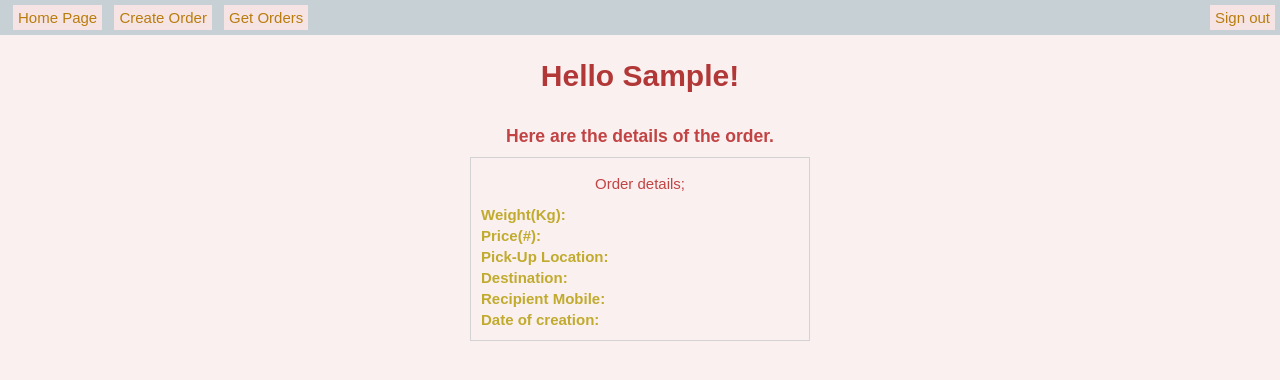
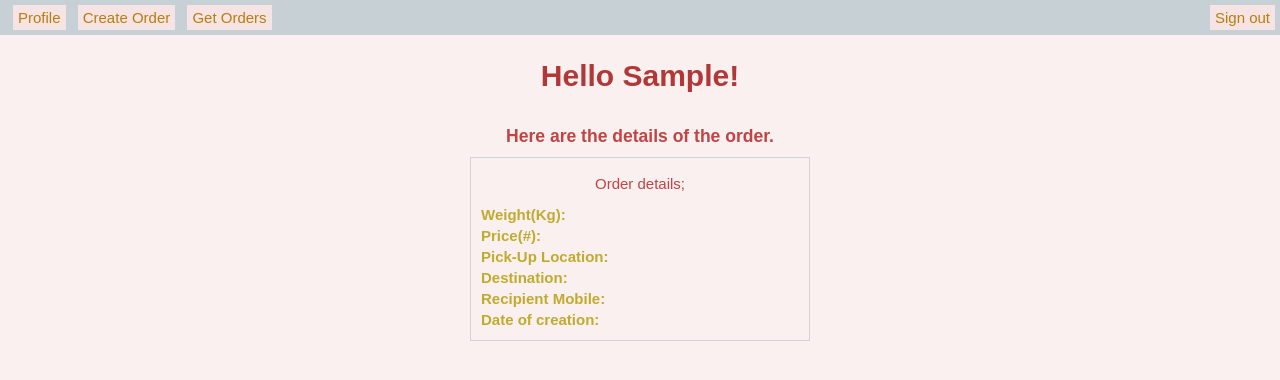
Before and after one commit to primus02/sendit-vanilla-frontend, a plain HTML site: page apporderdetails.html in a window 1280 px wide. Drawn offline with Linux system fonts and the light colour scheme; no server answers; sample sign-in values are in the browser's storage.

Commit message:
Update apporderdetails.html

```diff
--- a/apporderdetails.html
+++ b/apporderdetails.html
@@ -21,7 +21,7 @@
    <body>
        <nav>
            <ul class="nav">
-             <li><a href="admin.html">Home Page</a></li>
+             <li><a href="admin.html">Profile</a></li>
              <li><a href="#">Create Order</a></li>
              <li><a href="getallapporders.html">Get Orders</a></li>
              <li class="sign-out">Sign out</li>
```
